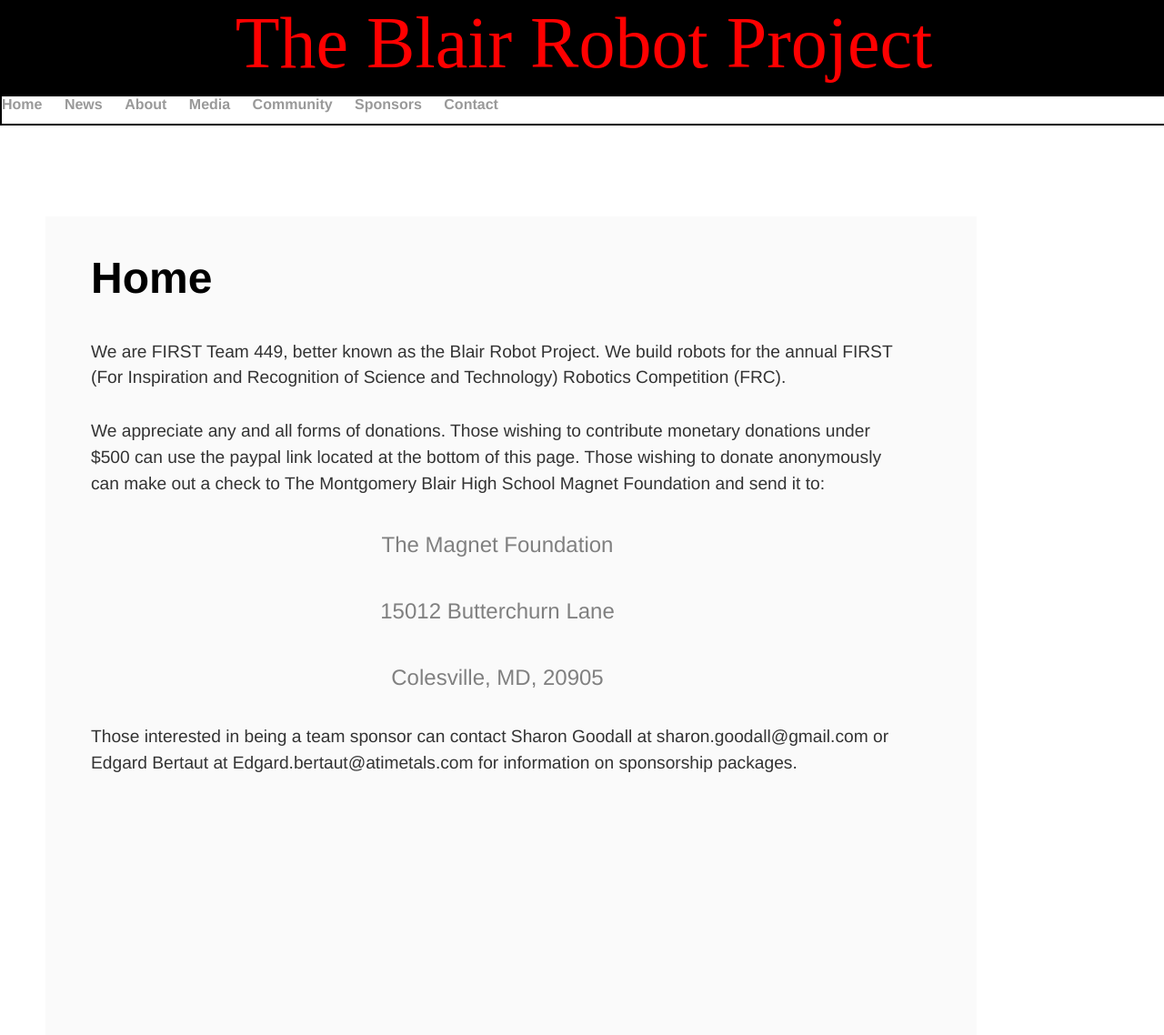
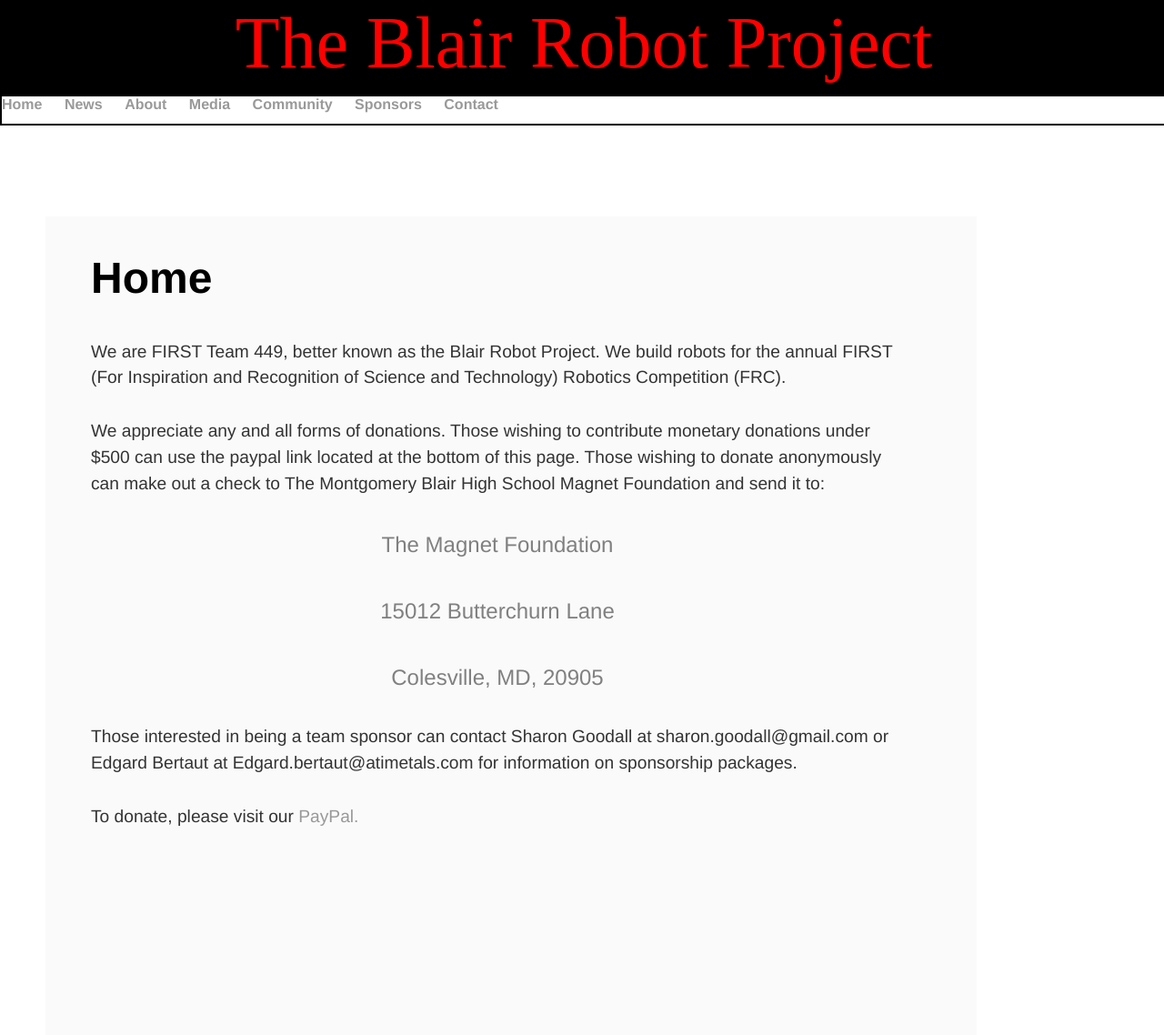
Before and after one commit to mouseythemouse/blair-robot-project.github.io, a Jekyll site: the page built from index.html, in a window 1280 px wide. Shown: the whole page at 91% size. Built offline with Jekyll 4.4.1, drawn with Linux system fonts in a browser that asks for light colours.

Commit message:
Update index.html

```diff
--- a/index.html
+++ b/index.html
@@ -16,4 +16,5 @@
 	</div>
 	<p>Those interested in being a team sponsor can contact Sharon Goodall at sharon.goodall@gmail.com or
 	Edgard Bertaut at Edgard.bertaut@atimetals.com for information on sponsorship packages.</p>
+	<p>To donate, please visit our <a href="http://bit.ly/2cthdya">PayPal.</a></p>
 </div>
```
